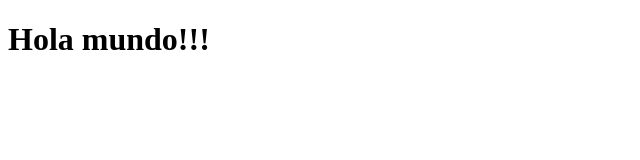
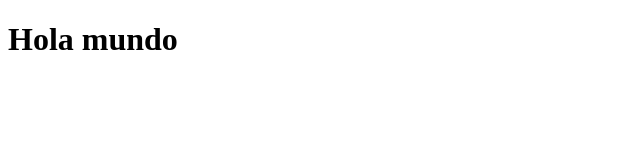
Before and after one commit to lestradess/03-counter-app-vite, a React (Vite) app: page / in a window 1280 px wide. Shown: the top 160 px of the page, without its empty margins (0-640 px from the left). Built offline with nearby package versions, Linux system fonts and the light colour scheme.

Commit message:
Primer componente en React

```diff
--- /dev/null
+++ b/src/HelloWordApp.jsx
@@ -0,0 +1,5 @@
+export const HelloWordApp = () => {
+  return (
+    <h1>Hola mundo</h1>
+  );
+}
--- a/src/main.jsx
+++ b/src/main.jsx
@@ -1,12 +1,11 @@
 import React from 'react';
 import ReactDOM from 'react-dom/client';
+import { HelloWordApp } from './HelloWordApp';
 
-function App() {
-    return (<h1>Hola mundo!!!</h1>);
 
-}
+
 ReactDOM.createRoot(document.getElementById("root")).render(
     <React.StrictMode>
-        <App />
+        <HelloWordApp />
     </React.StrictMode>
 )
```
